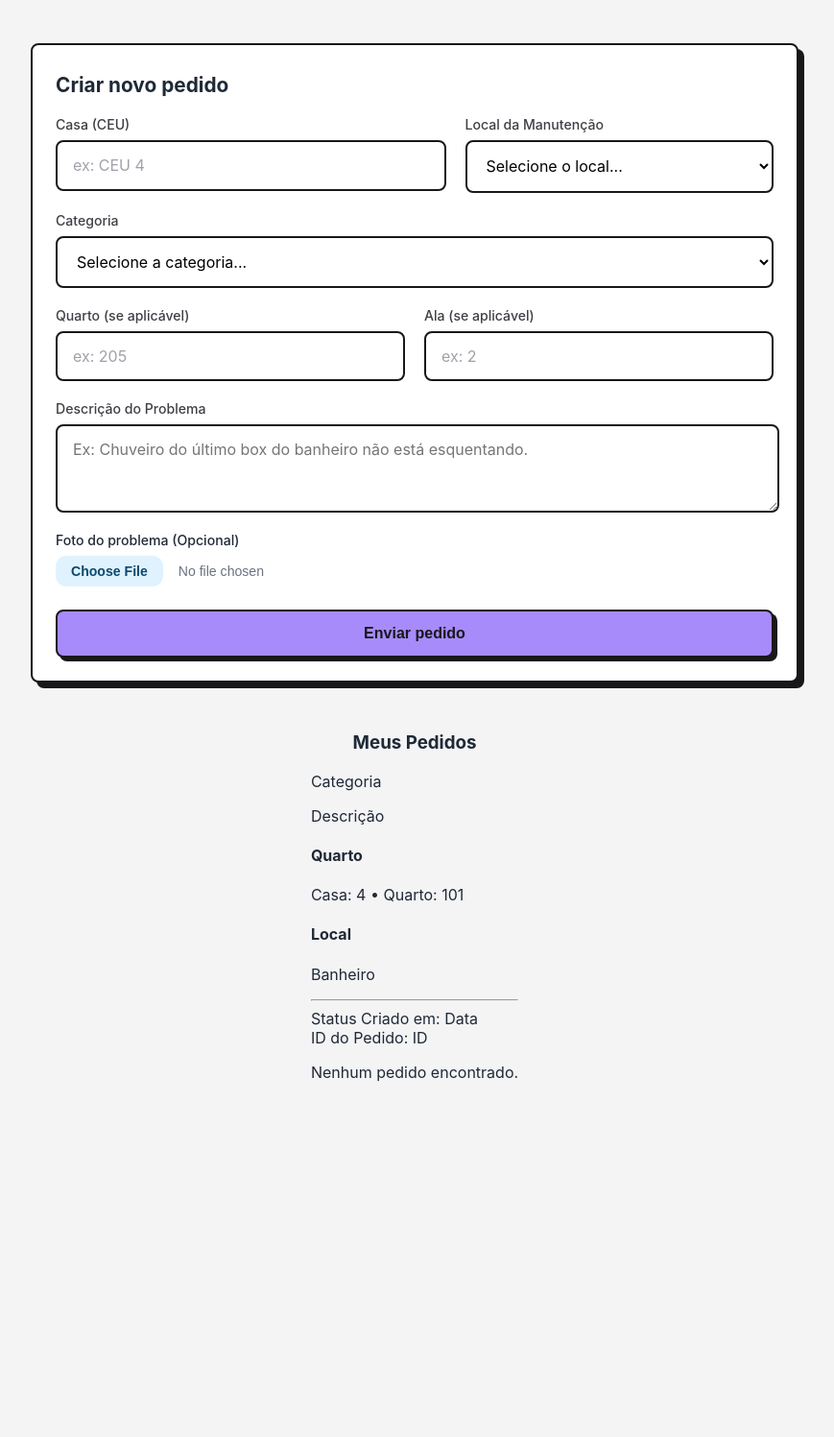
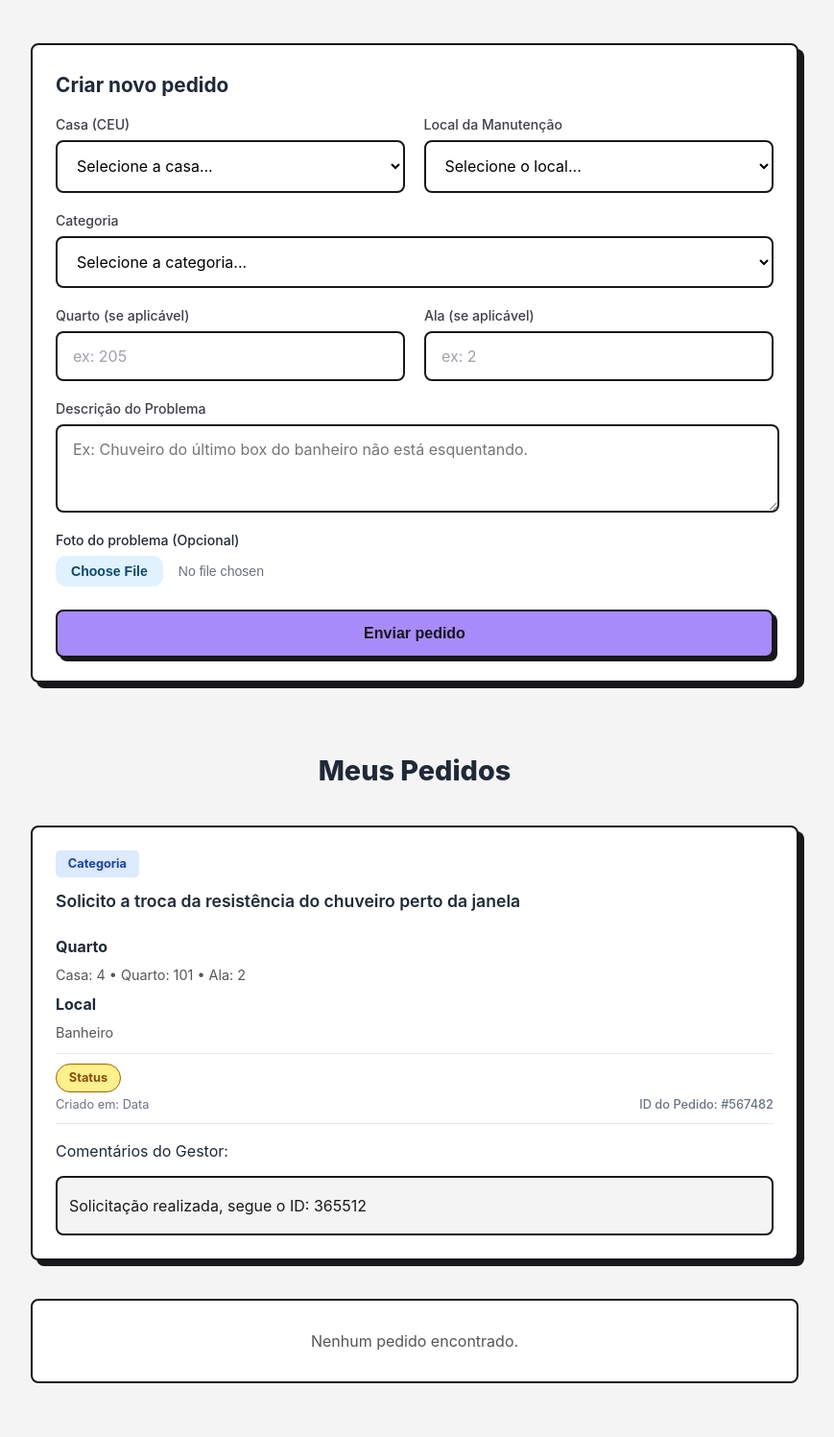
Before and after one commit to Gabriel-Reader/FixHub-project, a Flask app: template templates/painelMorador.html in a window 1280 px wide. Shown: the part 79-1576 px from the top of the page at 96% size, without its empty margins (208-1077 px from the left). Before the commit the page ends 1206 px from the top, so only its background shows below. Run offline with Flask 3, Linux system fonts and the light colour scheme; the template is opened without the code that fills it, so the values that code supplies are empty.

Commit message:
Pequenas correções no Layout do portal do Morador

```diff
--- a/templates/painelMorador.css
+++ b/templates/painelMorador.css
@@ -55,6 +55,141 @@ body {
 .cartao-morador h3 {
     font-size: 1.30rem;
     font-weight: 700;
+}
+
+
+.container-pedidos {
+    display: flex;
+    flex-direction: column;
+    width: 100%;
+    margin-top: 2.8rem;
+    gap: 1.5rem;
+}
+
+.cabecalho-meusPedidos {
+    font-size: 1.8rem;
+    font-weight: 800;
+    text-align: center;
+    margin-bottom: 1rem;
+}
+
+.cartao-pedidos {
+    width: 100%;
+    display: flex;
+    flex-direction: column;
+    gap: 1.5rem;
+}
+
+.texto-semPedidos {
+    text-align: center;
+    color: #555;
+    background-color: #ffffff;
+    border: 2px solid #18181b;
+    border-radius: 0.5rem;
+    padding: 2rem;
+}
+
+/* ==================================
+   ESTILO PARA CADA CARTÃO DE PEDIDO
+   ================================== */
+
+.cartao-pedido {
+    background-color: #ffffff;
+    border: 2px solid #18181b;
+    border-radius: 0.5rem;
+    box-shadow: 6px 6px 0px #18181b;
+    padding: 1.5rem;
+    display: flex;
+    flex-direction: column;
+    gap: 0.1rem;
+}
+
+.pedido-tag-categoria {
+    background-color: #dbeafe;
+    color: #1e40af;
+    font-weight: 700;
+    font-size: 0.8rem;
+    padding: 0.4rem 0.8rem;
+    border-radius: 0.3rem;
+    width: fit-content;
+}
+
+.pedido-descricao {
+    font-size: 1.1rem;
+    font-weight: 600;
+    color: #1f2937;
+    margin-top: 0.8rem;
+}
+
+.pedido-local-titulo {
+    font-size: 1rem;
+    font-weight: 700;
+    color: #1f2937;
+    margin: 0.5rem 0;
+}
+
+.pedido-local-detalhe {
+    font-size: 0.9rem;
+    color: #555;
+    margin: 0.1rem 0;
+}
+
+.pedido-divisor {
+    border: none;
+    border-top: 1px solid #e5e7eb;
+    margin: 0.65rem 0;
+    margin-bottom: 0.5rem;
+}
+
+.pedido-rodape {
+    display: flex;
+    justify-content: space-between;
+    align-items: flex-end;
+    flex-wrap: wrap;
+    gap: 0.5rem;
+}
+
+.pedido-status-container {
+    display: flex;
+    flex-direction: column;
+    gap: 0.35rem;
+}
+
+.pedido-tag-status {
+    background-color: #fef08a;
+    color: #854d0e;
+    font-weight: 700;
+    font-size: 0.8rem;
+    padding: 0.4rem 0.8rem;
+    border: 1px solid #a16207;
+    border-radius: 1rem;
+    width: fit-content;
+}
+
+.pedido-data {
+    font-size: 0.8rem;
+    color: #6b7280;
+}
+
+.pedido-id {
+    font-size: 0.8rem;
+    color: #6b7280;
+    font-weight: 500;
+}
+
+.comentario-titulo {
+    margin-top: 0.5rem;
+}
+
+.comentario-conteudo {
+    background-color: #f4f4f5;
+    border: 2px solid #18181b;
+    padding-top: 0.20rem;
+    padding-left: 0.75rem;
+    padding-right: 0.34rem;
+    padding-bottom: 0.20rem;
+    border-radius: 0.5rem;
+    color: #18181b;
 }
 
 /* =====================
--- a/templates/painelMorador.html
+++ b/templates/painelMorador.html
@@ -24,7 +24,17 @@
                 <div class="itens-linha">
                     <div class="item-formulario">
                         <label for="m_casa">Casa (CEU)</label>
-                        <input type="text" id="m_casa" name="m_casa" placeholder="ex: CEU 4" maxlength="10" required>
+                        <!-- <input type="text" id="m_casa" name="m_casa" placeholder="ex: CEU 4" maxlength="10" required> -->
+                        <select id="m_casa" name="m_casa" required>
+                        <option value="" disabled selected>Selecione a casa...</option>
+                        <option value="1">CEU 1</option>
+                        <option value="2">CEU 2</option>
+                        <option value="3">CEU 3</option>
+                        <option value="4">CEU 4</option>
+                        <option value="126">CEU 126</option>
+                        <option value="145">CEU 145</option>
+                        <option value="Hotel">CEU Hotel</option>
+                    </select>
                     </div>
 
                     <div class="item-formulario">
@@ -34,6 +44,7 @@
                             <option value="Quarto">Quarto</option>
                             <option value="Banheiro">Banheiro</option>
                             <option value="Area em comum">Área em comum</option>
+                            <option value="Outros">Outros</option>
                         </select>
                     </div>
                 </div>
@@ -42,12 +53,12 @@
                     <label for="m_categoria">Categoria</label>
                     <select id="m_categoria" name="m_categoria" required>
                         <option value="" disabled selected>Selecione a categoria...</option>
+                        <option value="Almoxarifado">Almoxarifado</option>
                         <option value="Jardinagem">Jardinagem</option>
-                        <option value="Manutencao Hidraulica">Manutenção Hidráulica</option>
-                        <option value="Manutencao Eletrica">Manutenção Elétrica</option>
-                        <option value="Marcenaria / Mobiliario">Marcenaria / Mobiliário</option>
-                        <option value="Estrutural">Estrutural (parede, teto, piso)</option>
-                        <option value="Limpeza Pesada">Limpeza Pesada</option>
+                        <option value="Logistica e carregadores">Logística e carregadores</option>
+                        <option value="PROINFRA Manutencao">PROINFRA Manutenção</option>
+                        <option value="Tecnologia e Rede">Tecnologia e Rede</option>
+                        <option value="Zeladoria">Zeladoria</option>
                         <option value="Outros">Outros</option>
                     </select>
                 </div>
@@ -84,14 +95,14 @@
         <div class="container-pedidos">
             <h3 class="cabecalho-meusPedidos">Meus Pedidos</h3>
 
-            <div id="cartaoPedidos" class="cartao-pedidos">
+            <div class="cartao-pedidos">
 
                 <div class="cartao-pedido">
                     <div class="pedido-tag-categoria">Categoria</div>
-                            <p class="pedido-descricao">Descrição</p>
+                    <p class="pedido-descricao">Solicito a troca da resistência do chuveiro perto da janela</p>
 
                     <h4 class="pedido-local-titulo">Quarto</h4>
-                                <p class="pedido-local-detalhe">Casa: 4 • Quarto: 101</p>
+                    <p class="pedido-local-detalhe">Casa: 4 • Quarto: 101 • Ala: 2</p>
 
                     <h4 class="pedido-local-titulo">Local</h4>
                     <p class="pedido-local-detalhe">Banheiro</p>
@@ -103,8 +114,16 @@
                             <span class="pedido-tag-status">Status</span>
                             <span class="pedido-data">Criado em: Data</span>
                         </div>
-                                <span class="pedido-id">ID do Pedido: ID</span>
+                        <span class="pedido-id">ID do Pedido: #567482</span>
                     </div>
+
+                    <hr class="pedido-divisor">
+
+                    <div class="pedido-comentarios">
+                        <p class="comentario-titulo">Comentários do Gestor:</p>
+                        <div class="comentario-conteudo"><P>Solicitação realizada, segue o ID: 365512</P></div>
+                    </div>
+
                 </div>
 
 
```
Lines whose indentation alone changed are shown as unchanged.
